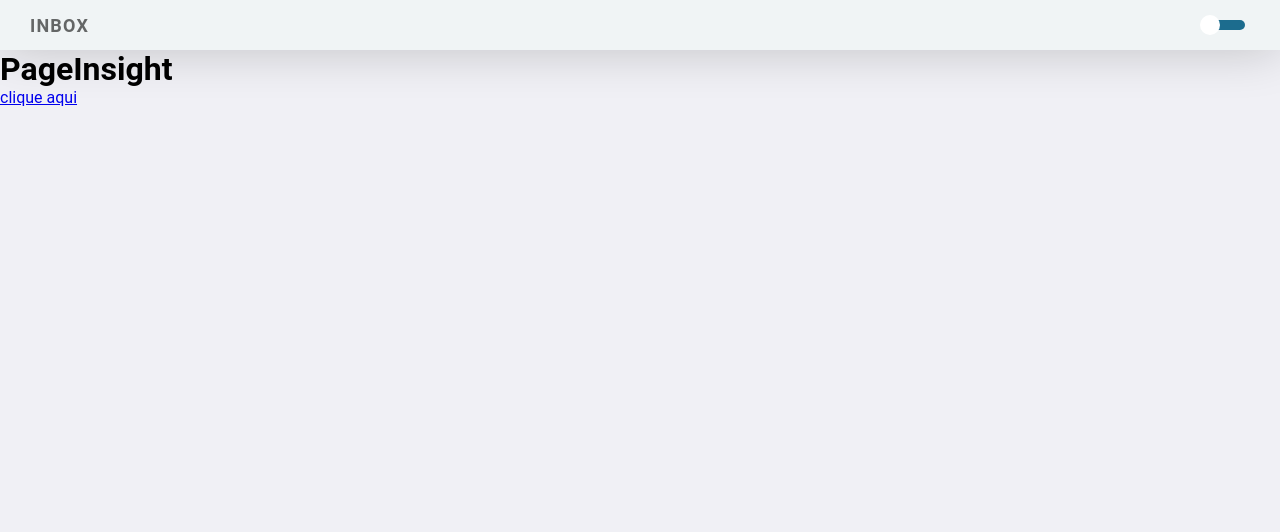
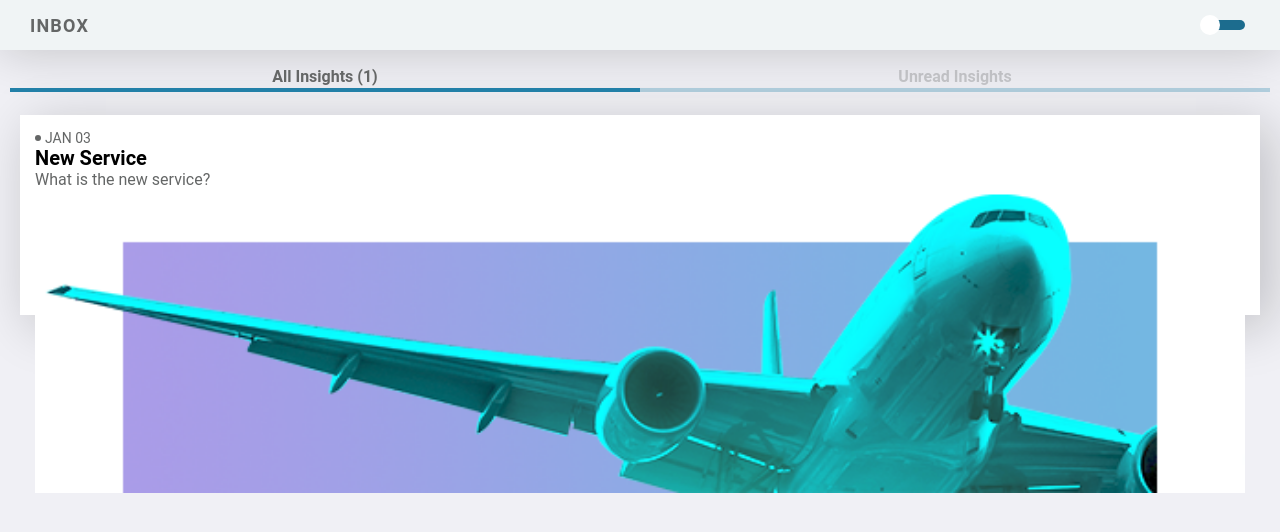
Before and after one commit to keepact/react-project, a React app: page / in a window 1280 px wide. Shown: the top 532 px of the page. Built offline with nearby package versions, Linux system fonts and the light colour scheme.

Commit message:
insight page components

```diff
--- a/src/webapp/app/modules/Insight/InsightPage.tsx
+++ b/src/webapp/app/modules/Insight/InsightPage.tsx
@@ -1,16 +1,17 @@
 import React from 'react';
-import { Link } from "react-router-dom";
-import RouteNames from '../../shared/enums/routeNames.enum';
+// import { Link } from "react-router-dom";
+// import RouteNames from '../../shared/enums/routeNames.enum';
 import Header from './Header';
-// import { Container } from './styles';
+import Tabs from './Tabs';
+import Card from './Card';
 
 const Insight: React.FC = () => {
   return (
-    <div>
+    <>
       <Header />
-      <h1>PageInsight</h1>
-      <Link to={RouteNames.insightDetails}>clique aqui</Link>
-    </div>
+      <Tabs />
+      <Card />
+    </>
   );
 }
 
```
